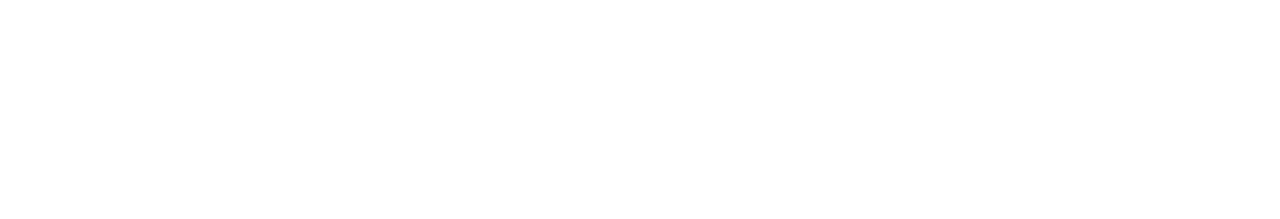
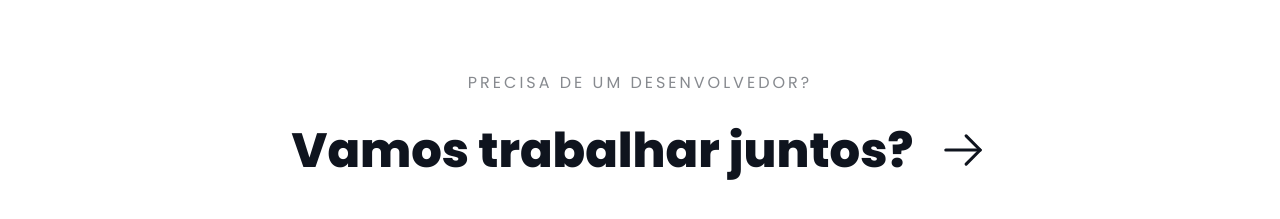
Before and after one commit to DaniloCalegaro/portfolio-danilo-next, a Next.js app: page / in a window 1280 px wide. Shown: the part 1997-2216 px from the top of the page. Before the commit the page ends 2067 px from the top, so only its background shows below. Built offline with nearby package versions, Linux system fonts and the light colour scheme.

Commit message:
feat: finalizado compomente trabalhar juntos

```diff
--- /dev/null
+++ b/src/components/NeedDeveloper/index.tsx
@@ -0,0 +1,14 @@
+import { ArrowRight } from 'phosphor-react'
+
+import { Container } from './styles'
+
+export function NeedDeveloper() {
+  return (
+    <Container>
+      <span className="index">Precisa de um desenvolvedor?</span>
+      <strong className="title">
+        Vamos trabalhar juntos? <ArrowRight size={50} />
+      </strong>
+    </Container>
+  )
+}
--- /dev/null
+++ b/src/components/NeedDeveloper/styles.ts
@@ -0,0 +1,16 @@
+import styled from 'styled-components'
+
+export const Container = styled.section`
+  display: flex;
+  flex-direction: column;
+  align-items: center;
+
+  strong {
+    font-size: 3rem;
+  }
+
+  svg {
+    margin-left: 1rem;
+    margin-bottom: -0.5rem;
+  }
+`
--- a/src/pages/index.tsx
+++ b/src/pages/index.tsx
@@ -3,6 +3,7 @@
 import { ButtonScroll } from '../components/Buttons/ButtonScroll'
 import { ButtonUp } from '../components/Buttons/ButtonUp'
 import { Initial } from '../components/Initial'
+import { NeedDeveloper } from '../components/NeedDeveloper'
 import { ProjectsSelected } from '../components/ProjectsSelected'
 import { Container } from './style'
 
@@ -12,6 +13,7 @@
       <Initial />
       <AboutMe />
       <ProjectsSelected />
+      <NeedDeveloper />
 
       <section className="buttonsControl">
         {/* <div className="btnContactMe">
```
